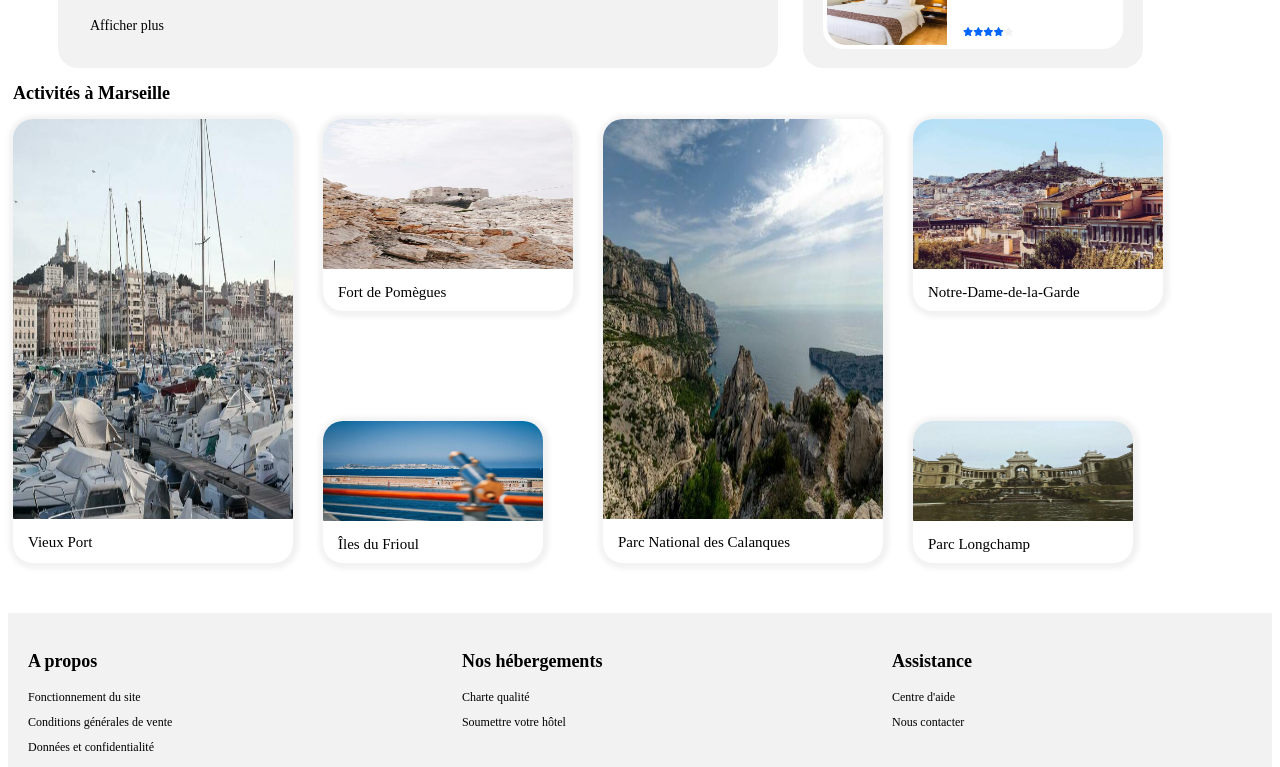
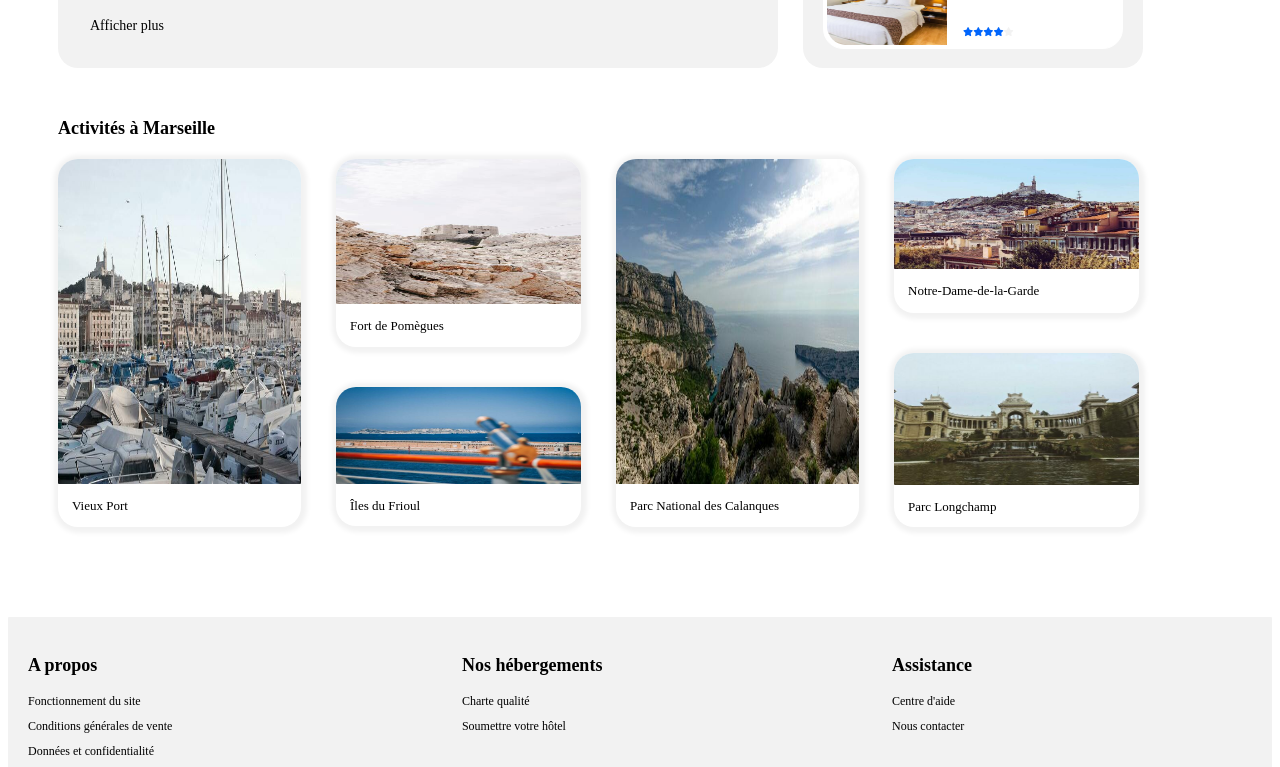
Before and after one commit to Alirmh/AliRomaih_2_02-06-2021, a plain HTML site: page index.html in a window 1280 px wide. Shown: the part 806-1573 px from the top of the page. Drawn offline with Linux system fonts and the light colour scheme; a web font is replaced by a local one.

Commit message:
Optimisation du html et css de la section activités à Marseille

```diff
--- a/index.html
+++ b/index.html
@@ -224,24 +224,35 @@
 		</div>
 	</section>
 
-		<section><!-- Section2 de la page -->
-			<div class="conteneur16">
-				<h2 class="titre3">Activités à Marseille</h2>
-			<div class="conteneur17">
-				<div class="vieux"><img src="images/activites/small/renolaithienne.jpg" alt="Vieux port à Marseille" /><br />
-				<a href="vieux">Vieux Port</a></div>
-			<div class="conteneur18">
-				<div class="fort"><img src="images/activites/small/paulhermann.jpg" alt="Fort de Pomègues à Marseille" /><br /><a href="fort">Fort de Pomègues</a></div>
-				<div class="frioul"><img src="images/activites/small/kevinhikari.jpg" alt="Îles du Frioul à Marseille" /><br />
-				<a href="frioul">Îles du Frioul</a></div>
+	<section class="section-activités-à-Marseille"><!-- Section2 de la page -->
+					<h2 class="section-titre-activités-à-Marseille">Activités à Marseille</h2>
+		<div class="ligne-horizontal-section-activités-à-Marseille">
+			<div class="case-vieux-port-et-parc-des-calanques">
+					<img src="images/activites/small/renolaithienne.jpg" alt="Vieux port à Marseille" /><br />
+						<a href="liens-section-activités-à-Marseille">Vieux Port</a>
 			</div>
-				<div class="calanques"><img src="images/activites/small/kilyansockalingum.jpg" alt="Parc National des Calanques à Marseille" /><br />
-				<a href="calanques">Parc National des Calanques</a></div>
-			<div class="conteneur19">
-				<div class="dame"><img src="images/activites/small/florianwehde.jpg" alt="Notre-Dame-de-la-Garde à Marseille" /><br />
-				<a href="dame">Notre-Dame-de-la-Garde</a></div>
-				<div class="longchamp"><img src="images/activites/small/lenapaulin.jpg" alt="Parc Longchamp à Marseille" /><br />
-				<a href="longchamp">Parc Longchamp</a></div>
+			<div class="ligne-verticale-section-activités-à-Marseille">
+				<div class="case-Fort-de-Pomègues">
+					<img src="images/activites/small/paulhermann.jpg" alt="Fort de Pomègues à Marseille" /><br />
+						<a href="liens-section-activités-à-Marseille">Fort de Pomègues</a>
+				</div>
+				<div class="case-îles-du-Frioul">
+					<img src="images/activites/small/kevinhikari.jpg" alt="Îles du Frioul à Marseille" /><br />
+						<a href="liens-section-activités-à-Marseille">Îles du Frioul</a>
+				</div>
+			</div>
+			<div class="case-vieux-port-et-parc-des-calanques">
+				<img src="images/activites/small/kilyansockalingum.jpg" alt="Parc National des Calanques à Marseille" /><br />
+					<a href="liens-section-activités-à-Marseille">Parc National des Calanques</a>
+			</div>
+			<div class="ligne-verticale-section-activités-à-Marseille">
+				<div class="case-notre-dame-de-la-garde">
+					<img src="images/activites/small/florianwehde.jpg" alt="Notre-Dame-de-la-Garde à Marseille" /><br />
+						<a href="liens-section-activités-à-Marseille">Notre-Dame-de-la-Garde</a>
+				</div>
+				<div class="case-parc-longchamp">
+					<img src="images/activites/small/lenapaulin.jpg" alt="Parc Longchamp à Marseille" /><br />
+						<a href="liens-section-activités-à-Marseille">Parc Longchamp</a>
 				</div>
 			</div>
 		</div>
--- a/style.css
+++ b/style.css
@@ -257,6 +257,7 @@ button
 .section-hébergements-les-plus-populaires
 {
     display: flex;
+    margin-bottom: 50px;
 }
 
 .section-hébergements
@@ -712,191 +713,126 @@ a[href="lien-hôtel-tout-bleu-et-blanc"]
     margin-top: 5px;
 }
 
-.titre3
+.section-titre-activités-à-Marseille
 {
     font-family: Raleway-Bold;
     font-size: 18px;
-    margin-left: 5px;
+    margin: 0px 0px 20px 50px;
 }
 
-.conteneur17
+.ligne-horizontal-section-activités-à-Marseille
 {
     display: flex;
-    margin-left: 5px;
+    justify-content: flex-start;
+    margin-left: 50px;
 }
 
-.vieux
+.case-vieux-port-et-parc-des-calanques
 {
     border-radius: 20px;
-    margin-top: 0px;
-    margin-bottom: 0px;
-    padding-bottom: 10px;
-    margin-right: 30px;
     box-shadow: 1px 1px 5px 5px #F2F2F2;
+    width: 243px;
+    height: 368px;
+    margin-right: 35px;
 }
 
 img[src="images/activites/small/renolaithienne.jpg"]
 {
-    width: 280px;
-    height: 400px;
+    width: 243px;
+    height: 325px;
     border-radius: 20px 20px 1px 1px;
-    margin-bottom: 10px;
+    margin-bottom: 8px;
 }
 
-a[href="vieux"]
+a[href="liens-section-activités-à-Marseille"]
 {
     text-decoration: none;
     color: black;
-    margin-left: 15px;
+    margin-left: 14px;
     font-family: Raleway-Bold;
-    font-size: 15px;
+    font-size: 13px;
 }
 
-.conteneur18
+.ligne-verticale-section-activités-à-Marseille
 {
     display: flex;
     flex-direction: column;
 }
 
-.fort
+.case-Fort-de-Pomègues
 {
-    margin-top: 0px;
-    margin-bottom: 110px;
-    margin-right: 30px;
+    margin: 0px 35px 40px 0px;
     border-radius: 20px;
-    padding-bottom: 10px;
     box-shadow: 1px 1px 5px 5px #F2F2F2;
+    width: 245px;
+    height: 188px;
 }
 
 img[src="images/activites/small/paulhermann.jpg"]
 {
-    height: 150px;
-    width: 250px;
+    height: 145px;
+    width: 245px;
     border-radius: 20px 20px 1px 1px;
-    margin-bottom: 10px;
+    margin-bottom: 8px;
 }
 
-a[href="fort"]
+.case-îles-du-Frioul
 {
-    text-decoration: none;
-    color: black;
-    margin-left: 15px;
-    font-family: Raleway-Bold;
-    font-size: 15px;
-}
-
-.frioul
-{
-    margin-top: 0px;
-    margin-right: 60px;
     border-radius: 20px;
     padding-bottom: 10px;
-    margin-bottom: 0px;
     box-shadow: 1px 1px 5px 5px #F2F2F2;
+    width: 245px;
+    height: 129px;
 }
 
 img[src="images/activites/small/kevinhikari.jpg"]
 {
-    width: 220px;
-    height: 100px;
+    width: 245px;
+    height: 97px;
     border-radius: 20px 20px 1px 1px;
-    margin-bottom: 10px;
-}
-
-a[href="frioul"]
-{
-    text-decoration: none;
-    color: black;
-    margin-left: 15px;
-    font-family: Raleway-Bold;
-    font-size: 15px;
-}
-
-.calanques
-{
-    border-radius: 20px;
-    margin-top: 0px;
-    margin-bottom: 0px;
-    padding-bottom: 10px;
-    margin-right: 30px;
-    box-shadow: 1px 1px 5px 5px #F2F2F2;
+    margin-bottom: 8px;
 }
 
 img[src="images/activites/small/kilyansockalingum.jpg"]
 {
-    width: 280px;
-    height: 400px;
+    width: 243px;
+    height: 325px;
     border-radius: 20px 20px 1px 1px;
-    margin-bottom: 10px;
+    margin-bottom: 8px;
 }
 
-a[href="calanques"]
+.case-notre-dame-de-la-garde
 {
-    text-decoration: none;
-    color: black;
-    margin-left: 15px;
-    font-family: Raleway-Bold;
-    font-size: 15px;
-}
-
-.conteneur19
-{
-    display: flex;
-    flex-direction: column;
-}
-
-.dame
-{
-    margin-top: 0px;
-    margin-bottom: 110px;
-    margin-right: 30px;
+    margin: 0px 35px 40px 0px;
     border-radius: 20px;
-    padding-bottom: 10px;
     box-shadow: 1px 1px 5px 5px #F2F2F2;
+    width: 245px;
+    height: 154px;
 }
 
 img[src="images/activites/small/florianwehde.jpg"]
 {
-    height: 150px;
-    width: 250px;
+    height: 110px;
+    width: 245px;
     border-radius: 20px 20px 1px 1px;
-    margin-bottom: 10px;
+    margin-bottom: 8px;
 }
 
-a[href="dame"]
+.case-parc-longchamp
 {
-    text-decoration: none;
-    color: black;
-    margin-left: 15px;
-    font-family: Raleway-Bold;
-    font-size: 15px;
-}
-
-.longchamp
-{
-    margin-top: 0px;
-    margin-right: 60px;
+    margin: 0px 35px 40px 0px;
     border-radius: 20px;
-    padding-bottom: 10px;
-    margin-bottom: 0px;
     box-shadow: 1px 1px 5px 5px #F2F2F2;
+    width: 245px;
+    height: 174px;
 }
 
 img[src="images/activites/small/lenapaulin.jpg"]
 {
-    width: 220px;
-    height: 100px;
+    width: 245px;
+    height: 132px;
     border-radius: 20px 20px 1px 1px;
-    margin-bottom: 10px;
-}
-
-a[href="longchamp"]
-{
-    text-decoration: none;
-    color: black;
-    margin-left: 15px;
-    font-family: Raleway-Bold;
-    font-size: 15px;
+    margin-bottom: 8px;
 }
 
 .conteneur20
```
Lines whose indentation alone changed are shown as unchanged.
